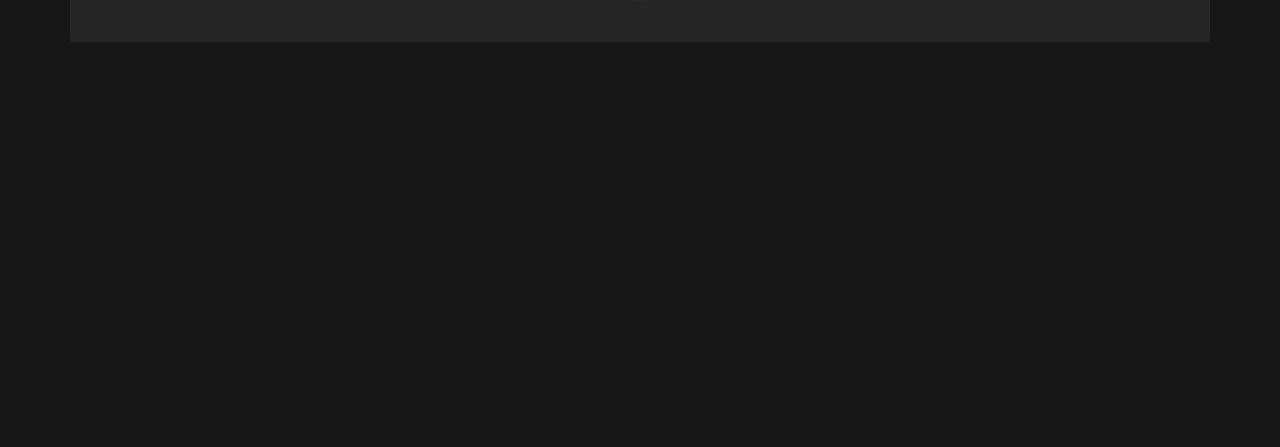
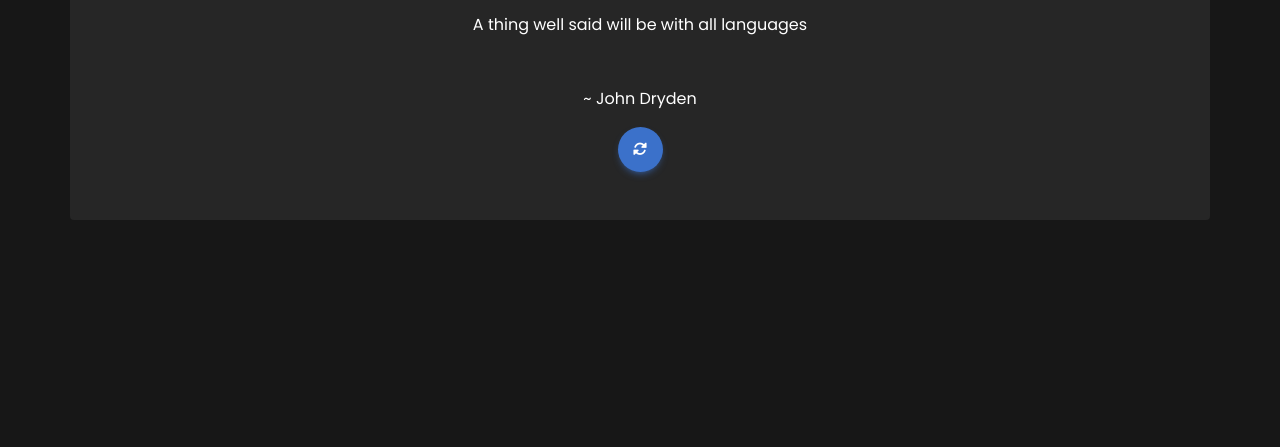
Before and after one commit to Williamsoditi/Quote-Generator, a plain HTML site: page index.html in a window 1280 px wide. Shown: the part 353-800 px from the top of the page. Drawn offline with nearby package versions, Linux system fonts and the light colour scheme; a web font is replaced by a local one.

Commit message:
Style : Rectifies div positioning to the center of the page

```diff
--- a/index.html
+++ b/index.html
@@ -17,8 +17,8 @@
 </head>
 
 <body>
-    <div class="container-fluid">
-        <div class="container text-center mt-5 p-5 rounded my-auto">
+    <div class="container-fluid d-flex justify-content-center min-vh-100 align-items-center">
+        <div class="container text-center p-5 rounded ">
             <h2 class="display-5">Random Quote</h2>
             <hr>
             <p id="quote" class="mt-3">A thing well said will be with all languages</p>
```
